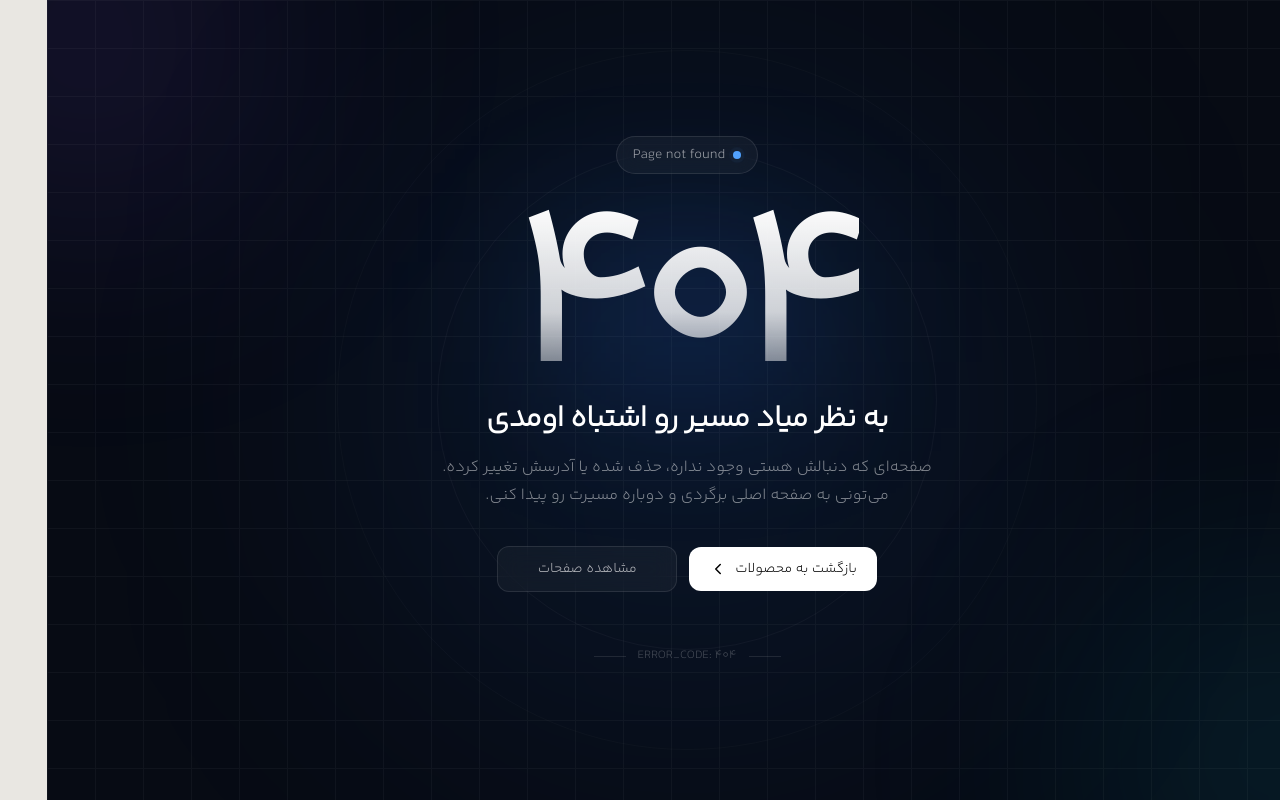
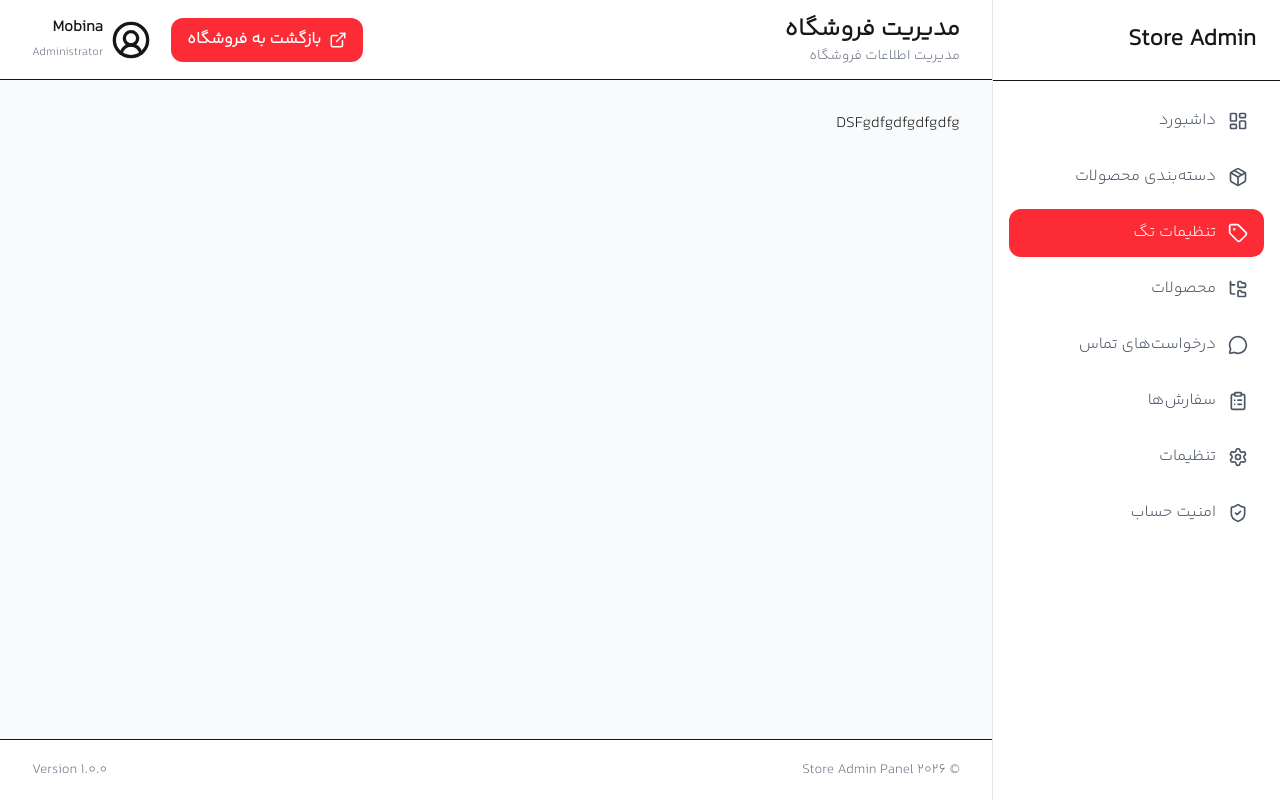
Before and after one commit to MobinaLalani/StoreSiteProject, a Next.js app: page /admin/Tag in a window 1280 px wide. Before the commit this address had no page. Built offline with nearby package versions, Linux system fonts and the light colour scheme.

Commit message:
add tag page to app

```diff
--- /dev/null
+++ b/app/(admin)/admin/Tag/page.tsx
@@ -0,0 +1,11 @@
+import React from 'react'
+
+function page() {
+  return (
+    <div>
+      DSFgdfgdfgdfgdfg
+    </div>
+  )
+}
+
+export default page
--- a/src/components/layout/admin/Sidebar.tsx
+++ b/src/components/layout/admin/Sidebar.tsx
@@ -7,7 +7,7 @@ import { title } from "process";
 const menu = [
   { title: "داشبورد", href: "/admin", icon: LayoutDashboard },
   { title: "دسته‌بندی محصولات", href: "/admin/Categories", icon: Package },
-  { title: "تنظیمات تگ", href: "/admin/Tags", icon: Tag },
+  { title: "تنظیمات تگ", href: "/admin/Tag", icon: Tag },
   { title: "محصولات", href: "/admin/Products", icon: FolderTree },
   { title: "درخواست‌های تماس", href: "/admin/inquiries", icon: MessageCircle },
   { title: "سفارش‌ها", href: "/admin/order", icon: ClipboardList },
```
